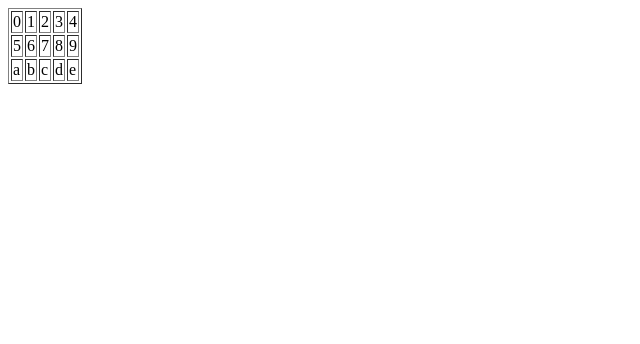
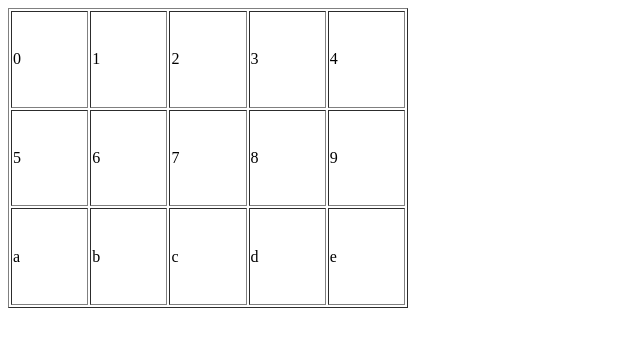
Before and after one commit to Kenstler0/css-html-tasks, a plain HTML site: page KR0_Emirasan/index.html in a window 1280 px wide. Shown: the whole page, without its empty margins (0-640 px from the left). Drawn offline with Linux system fonts and the light colour scheme.

Commit message:
задание номер 21

```diff
--- a/KR0_Emirasan/index.html
+++ b/KR0_Emirasan/index.html
@@ -6,7 +6,7 @@
     <title>Document</title>
 </head>
 <body>
-    <table border="1">
+    <table border="1" width="400" height="300">
         <tr>
             <td>0</td>
             <td>1</td>
```
